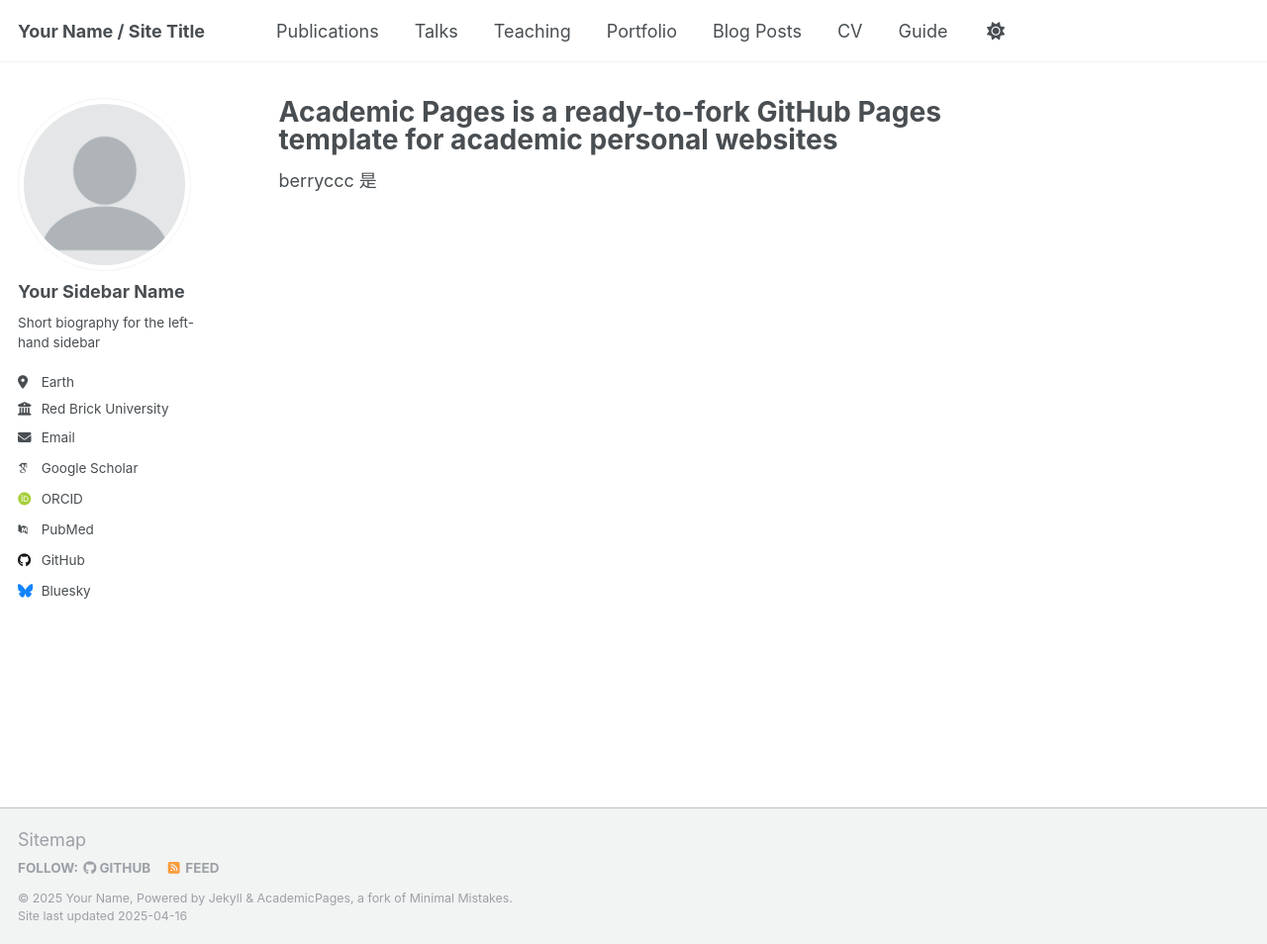
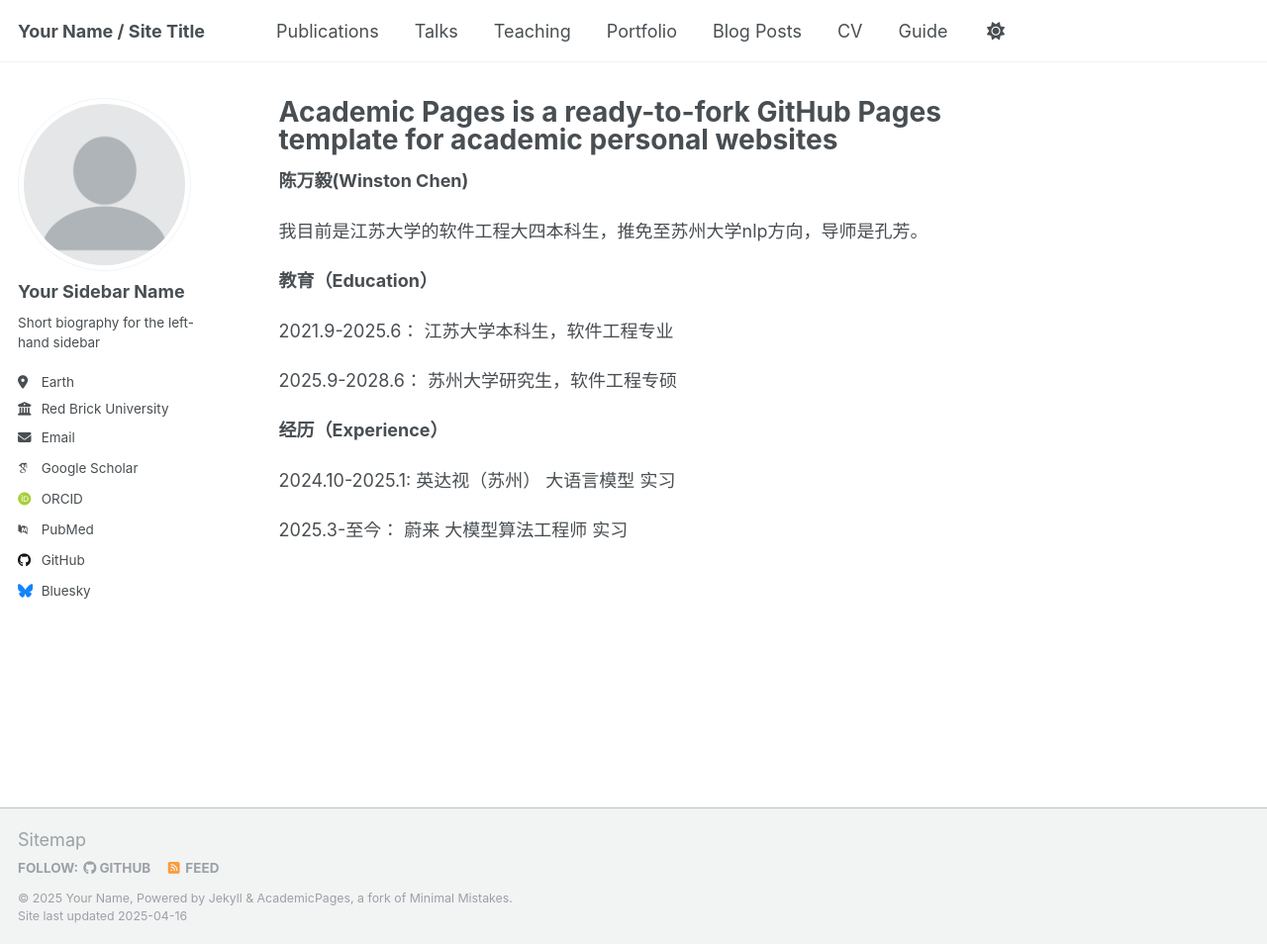
Before and after one commit to couragec/couragec.github.io, a Jekyll site: the page built from _pages/about.md, in a window 1280 px wide and 954 px high. Shown: the whole window at 99% size. Built offline with Jekyll 4.4.1, drawn with Linux system fonts in a browser that asks for light colours; some web fonts are replaced.

Commit message:
Update about.md

```diff
--- a/_pages/about.md
+++ b/_pages/about.md
@@ -5,6 +5,25 @@ author_profile: true
 redirect_from:
   - /about/
   - /about.html
+
 ---
-berryccc
-是
+
+**陈万毅(Winston Chen)**
+
+我目前是江苏大学的软件工程大四本科生，推免至苏州大学nlp方向，导师是孔芳。
+
+
+
+**教育（Education）**
+
+2021.9-2025.6： 江苏大学本科生，软件工程专业
+
+2025.9-2028.6： 苏州大学研究生，软件工程专硕
+
+
+
+**经历（Experience）**
+
+2024.10-2025.1: 英达视（苏州） 大语言模型  实习
+
+2025.3-至今： 蔚来    大模型算法工程师  实习
```
